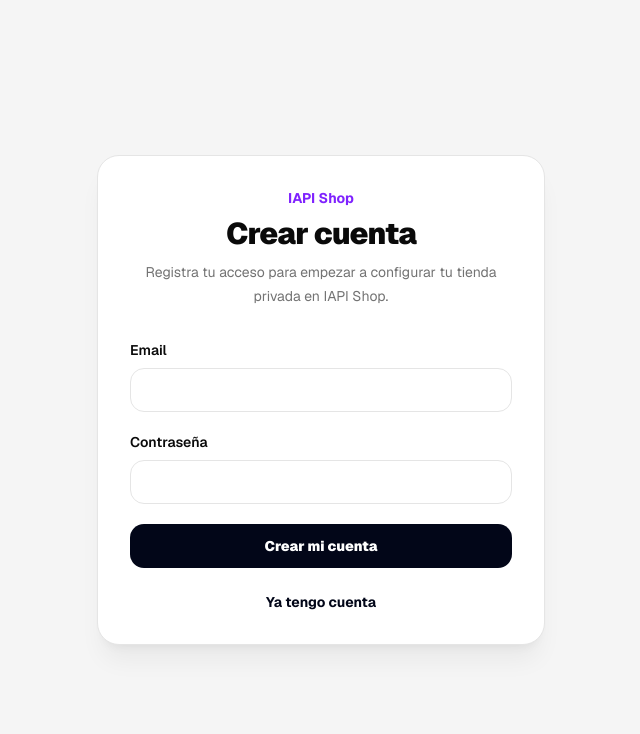
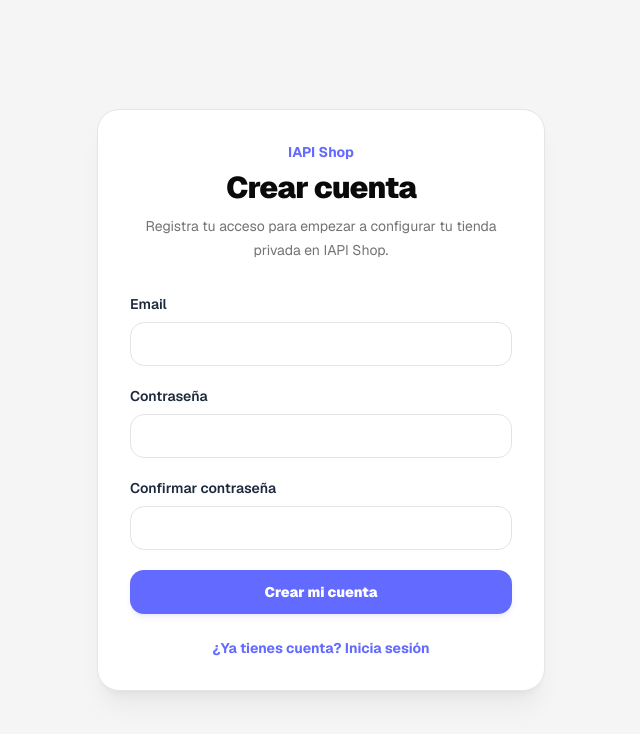
Before and after one commit to jaimedrodriguezf-netizen/iapi-shop, a Next.js app: page /register in a window 1280 px wide. Shown: the top 734 px of the page, without its empty margins (319-959 px from the left). Built offline with nearby package versions, Linux system fonts and the light colour scheme.

Commit message:
feat: add password confirmation validation and standardized error payloads

```diff
--- a/package.json
+++ b/package.json
@@ -1,6 +1,6 @@
 {
   "name": "iapi-shop",
-  "version": "1.0.3",
+  "version": "1.0.4",
   "private": true,
   "scripts": {
     "dev": "next dev",
--- a/src/app/globals.css
+++ b/src/app/globals.css
@@ -6,6 +6,8 @@
 
 @theme inline {
   --color-background: var(--background);
+  --color-violet-accent: oklch(0.602 0.218 275.52);
+  --color-violet-accent-hover: oklch(0.55 0.218 275.52);
   --color-foreground: var(--foreground);
   --font-sans: var(--font-sans);
   --font-mono: "SFMono-Regular", Consolas, "Liberation Mono", monospace;
--- a/src/app/login/page.tsx
+++ b/src/app/login/page.tsx
@@ -8,7 +8,7 @@
       description="Accede con tu cuenta registrada para gestionar tu tienda, productos, QR e IA."
       submitLabel="Iniciar sesión"
       switchHref="/register"
-      switchLabel="Crear una cuenta de tienda"
+      switchLabel="¿No tienes cuenta? Regístrate"
       action={login}
     />
   );
--- a/src/app/register/page.tsx
+++ b/src/app/register/page.tsx
@@ -8,8 +8,9 @@
       description="Registra tu acceso para empezar a configurar tu tienda privada en IAPI Shop."
       submitLabel="Crear mi cuenta"
       switchHref="/login"
-      switchLabel="Ya tengo cuenta"
+      switchLabel="¿Ya tienes cuenta? Inicia sesión"
       action={register}
+      isRegister
     />
   );
 }
--- a/src/components/auth/auth-form.tsx
+++ b/src/components/auth/auth-form.tsx
@@ -1,5 +1,8 @@
+"use client";
+
+import React, { useState } from "react";
 import Link from "next/link";
-
+import { toast } from "sonner";
 import type { AuthActionState } from "@/lib/auth/actions";
 
 type AuthFormProps = {
@@ -8,50 +11,126 @@
   submitLabel: string;
   switchHref: string;
   switchLabel: string;
-  action: (formData: FormData) => Promise<AuthActionState | void>;
+  action: (formData: FormData) => Promise<AuthActionState>;
+  isRegister?: boolean;
 };
 
-export function AuthForm({ title, description, submitLabel, switchHref, switchLabel, action }: AuthFormProps) {
+export function AuthForm({ title, description, submitLabel, switchHref, switchLabel, action, isRegister }: AuthFormProps) {
+  const [isPending, startTransition] = React.useTransition();
+  const [errorMsg, setErrorMsg] = useState<string | null>(null);
+  const [fieldErrors, setFieldErrors] = useState<Record<string, string[]> | null>(null);
+
+  const handleSubmit = (formData: FormData) => {
+    setErrorMsg(null);
+    setFieldErrors(null);
+    const toastId = toast.loading("Procesando solicitud...");
+
+    startTransition(async () => {
+      try {
+        const result = await action(formData);
+
+        if (!result.success) {
+          setErrorMsg(result.error || "Revisa los campos del formulario.");
+          setFieldErrors(result.fieldErrors || null);
+          toast.error(result.error || "Error al procesar la solicitud.", { id: toastId });
+        } else {
+          toast.success("¡Operación exitosa!", { id: toastId });
+        }
+      } catch (err: unknown) {
+        const errMsg = err instanceof Error ? err.message : "Error de conexión con el servidor.";
+        // Next.js redirect throws an error which starts with NEXT_REDIRECT, we should ignore it as it's not a real error.
+        if (errMsg.includes("NEXT_REDIRECT")) {
+          toast.success("¡Ingreso exitoso! Redirigiendo...", { id: toastId });
+          return;
+        }
+        setErrorMsg(errMsg);
+        toast.error(errMsg, { id: toastId });
+      }
+    });
+  };
+
   return (
     <main className="flex min-h-screen items-center justify-center bg-muted px-6 py-12">
       <section className="w-full max-w-md rounded-3xl border bg-background p-8 shadow-xl shadow-slate-950/5">
         <div className="mb-8 space-y-2 text-center">
-          <p className="text-sm font-bold text-violet-600">IAPI Shop</p>
+          <p className="text-sm font-bold text-violet-accent">IAPI Shop</p>
           <h1 className="text-3xl font-black tracking-tight">{title}</h1>
           <p className="text-sm leading-6 text-muted-foreground">{description}</p>
         </div>
 
-        <form action={action as (formData: FormData) => Promise<void>} className="space-y-5">
-          <label className="grid gap-2 text-sm font-semibold">
+        {errorMsg && (
+          <div className="mb-6 p-4 rounded-xl bg-red-50 border border-red-200 text-red-700 text-xs font-bold dark:bg-red-950/20 dark:border-red-900/50 dark:text-red-400">
+            {errorMsg}
+          </div>
+        )}
+
+        <form action={handleSubmit} className="space-y-5">
+          <label className="grid gap-2 text-sm font-semibold text-slate-800 dark:text-zinc-200">
             Email
             <input
-              className="h-11 rounded-xl border bg-background px-3 text-base outline-none transition focus:border-slate-400 focus:ring-4 focus:ring-slate-200"
+              className="h-11 rounded-xl border border-zinc-200 bg-background px-3 text-base outline-none transition focus:border-violet-accent focus:ring-4 focus:ring-violet-accent/10 dark:border-zinc-800 dark:focus:border-violet-accent dark:focus:ring-violet-accent/20 text-slate-900 dark:text-white"
               name="email"
               type="email"
               autoComplete="email"
+              disabled={isPending}
               required
             />
+            {fieldErrors?.email && (
+              <span className="text-[11px] text-red-600 dark:text-red-400 font-bold mt-0.5 animate-in fade-in duration-200">
+                {fieldErrors.email[0]}
+              </span>
+            )}
           </label>
 
-          <label className="grid gap-2 text-sm font-semibold">
+          <label className="grid gap-2 text-sm font-semibold text-slate-800 dark:text-zinc-200">
             Contraseña
             <input
-              className="h-11 rounded-xl border bg-background px-3 text-base outline-none transition focus:border-slate-400 focus:ring-4 focus:ring-slate-200"
+              className="h-11 rounded-xl border border-zinc-200 bg-background px-3 text-base outline-none transition focus:border-violet-accent focus:ring-4 focus:ring-violet-accent/10 dark:border-zinc-800 dark:focus:border-violet-accent dark:focus:ring-violet-accent/20 text-slate-900 dark:text-white"
               name="password"
               type="password"
-              autoComplete="current-password"
+              autoComplete="new-password"
               minLength={6}
+              disabled={isPending}
               required
             />
+            {fieldErrors?.password && (
+              <span className="text-[11px] text-red-600 dark:text-red-400 font-bold mt-0.5 animate-in fade-in duration-200">
+                {fieldErrors.password[0]}
+              </span>
+            )}
           </label>
 
-          <button className="h-11 w-full rounded-xl bg-slate-950 text-sm font-black text-white transition hover:bg-slate-800" type="submit">
-            {submitLabel}
+          {isRegister && (
+            <label className="grid gap-2 text-sm font-semibold text-slate-800 dark:text-zinc-200">
+              Confirmar contraseña
+              <input
+                className="h-11 rounded-xl border border-zinc-200 bg-background px-3 text-base outline-none transition focus:border-violet-accent focus:ring-4 focus:ring-violet-accent/10 dark:border-zinc-800 dark:focus:border-violet-accent dark:focus:ring-violet-accent/20 text-slate-900 dark:text-white"
+                name="confirmPassword"
+                type="password"
+                autoComplete="new-password"
+                minLength={6}
+                disabled={isPending}
+                required
+              />
+              {fieldErrors?.confirmPassword && (
+                <span className="text-[11px] text-red-600 dark:text-red-400 font-bold mt-0.5 animate-in fade-in duration-200">
+                  {fieldErrors.confirmPassword[0]}
+                </span>
+              )}
+            </label>
+          )}
+
+          <button
+            className="h-11 w-full rounded-xl bg-violet-accent hover:bg-violet-accent-hover disabled:bg-violet-accent/50 text-sm font-black text-white transition active:scale-95 shadow-md shadow-violet-accent/10 cursor-pointer disabled:cursor-not-allowed flex items-center justify-center"
+            type="submit"
+            disabled={isPending}
+          >
+            {isPending ? "Procesando..." : submitLabel}
           </button>
         </form>
 
         <div className="mt-6 text-center text-sm text-muted-foreground">
-          <Link className="font-bold text-slate-950 underline-offset-4 hover:underline" href={switchHref}>
+          <Link className="font-bold text-violet-accent hover:text-violet-accent-hover dark:text-violet-400 dark:hover:text-violet-300 underline-offset-4 hover:underline" href={switchHref}>
             {switchLabel}
           </Link>
         </div>
--- a/src/components/dashboard/app-sidebar.tsx
+++ b/src/components/dashboard/app-sidebar.tsx
@@ -113,8 +113,7 @@
             </div>
           </SidebarMenuItem>
           <SidebarMenuItem>
-            <form onSubmit={async (e) => {
-              e.preventDefault();
+            <form action={async () => {
               toast.loading("Cerrando sesión...");
               await logout();
             }}>
```
Also changed, not shown: src/lib/auth/actions.ts (+48 -11 lines), 1 other file (tests, documents, lock files or other folders).
